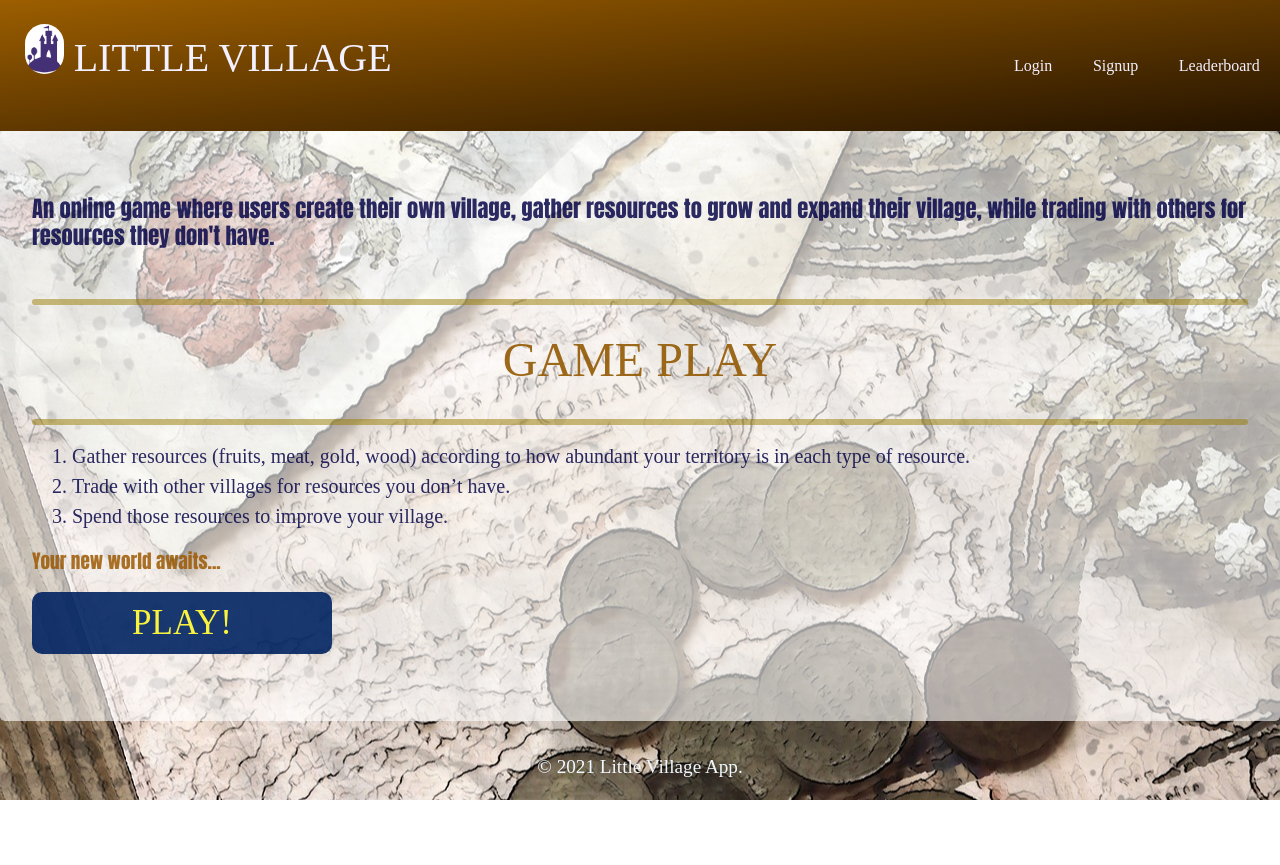
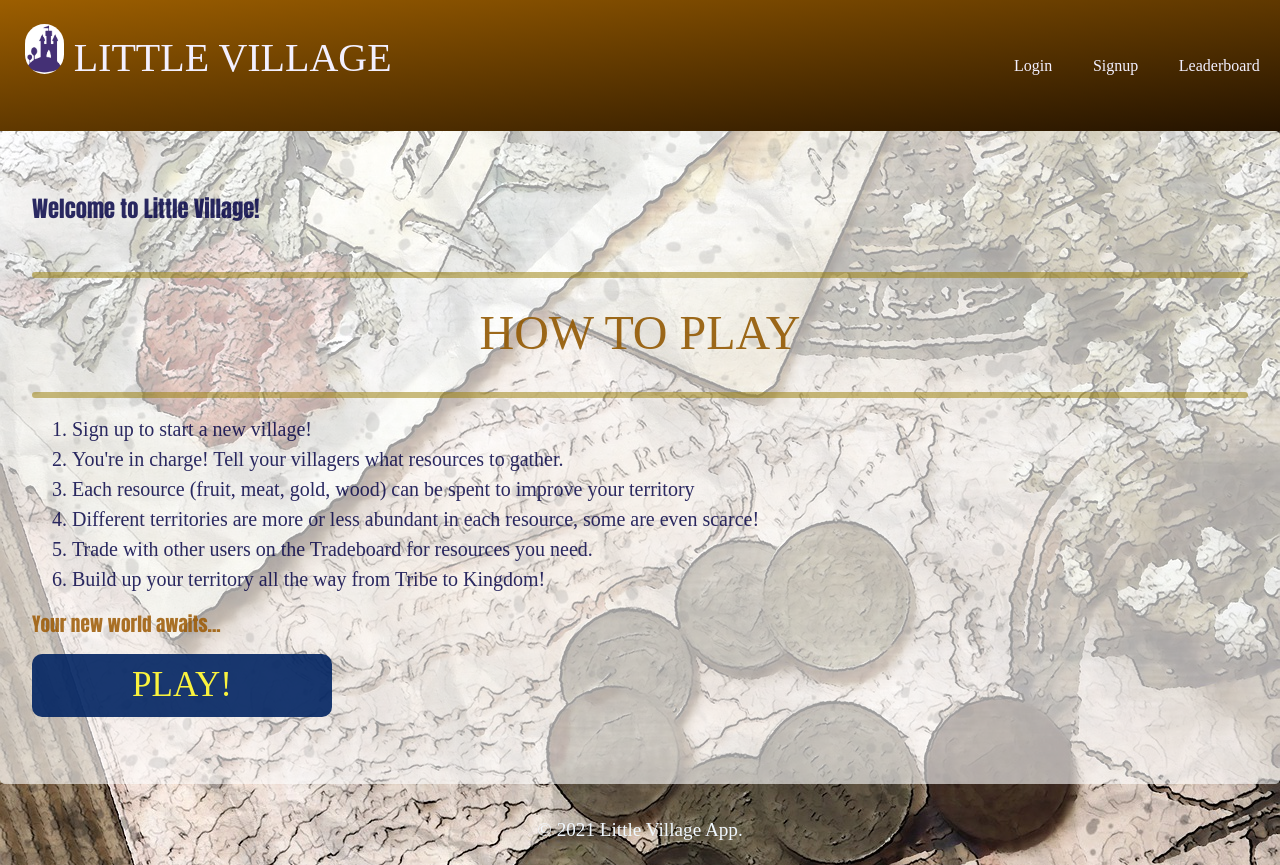
Before and after one commit to asantercureton/little-village, a React (Create React App) app in the folder client/: page / in a window 1280 px wide. Before the commit the page ends 800 px from the top, so only its background shows below. Built offline with nearby package versions, Linux system fonts and the light colour scheme; no server answers; a web font is replaced by a local one.

Commit message:
spruced up the Home page

```diff
--- a/client/src/pages/Home.js
+++ b/client/src/pages/Home.js
@@ -1,46 +1,27 @@
 // Node Modules
 import React from 'react';
-import { useQuery } from '@apollo/client';
-// Utilities
-import Auth from '../utils/auth';
-import { QUERY_USERS } from '../utils/queries';
-// Components
-import UserList from '../components/UserList';
 
 const Home = () => {
-  const { loading, data } = useQuery(QUERY_USERS);
-  const users = data?.users || [];
-
-  const renderUserList = () => {
-    if (loading) {
-      return <h2>Loading...</h2>
-    } else {
-      return <UserList users={users} title="List of Users" />
-    }
-  }
-
-  const renderUsername = () => {
-    if (!Auth.loggedIn()) return null;
-    return Auth.getProfile().data.username;
-  }
-
   return (
     <main>
       <div className="jumbotron align-items-center">
         <div className="justify-content-center">
-          <h1 className="headline">An online game where users create their own village, gather resources to grow and expand their village, while trading with others for resources they don't have.</h1>
-         <hr id="tag"/>
-          <h1 className="display-1">GAME PLAY</h1>
-          <hr id="tag"/>
+          <h1 className="headline">Welcome to Little Village!</h1>
+          <hr id="tag" />
+          <h1 className="display-1">HOW TO PLAY</h1>
+          <hr id="tag" />
           <ol>
-            <li>Gather resources (fruits, meat, gold, wood) according to how abundant your territory is in each type of resource.</li>
-            <li>Trade with other villages for resources you don’t have.</li>
-            <li>Spend those resources to improve your village.</li>
+            <li>Sign up to start a new village!</li>
+            <li>You're in charge! Tell your villagers what resources to gather.</li>
+            <li>Each resource (fruit, meat, gold, wood) can be spent to improve your territory</li>
+            <li>Different territories are more or less abundant in each resource, some are even scarce!</li>
+            <li>Trade with other users on the Tradeboard for resources you need.</li>
+            <li>Build up your territory all the way from Tribe to Kingdom!</li>
           </ol>
 
           <p id="newWorld">Your new world awaits...</p>
 
-          <a href="/" className="play-btn"><span>PLAY!</span></a>
+          <a href="/signup" className="play-btn"><span>PLAY!</span></a>
 
         </div>
       </div>
--- a/client/src/pages/TradeForm.js
+++ b/client/src/pages/TradeForm.js
@@ -6,6 +6,7 @@ import { CREATE_TRADE } from '../utils/mutations';
 import { QUERY_USER, QUERY_ME } from '../utils/queries';
 
 // TODO: need to accept infinity as a tradeAmount (will not submit blank request)
+// ensure that you must be logged in as a user to view this page & make a trade
 // alert the user that their trade request was successful
 const TradeForm = () => {
     const { id } = useParams();
```
